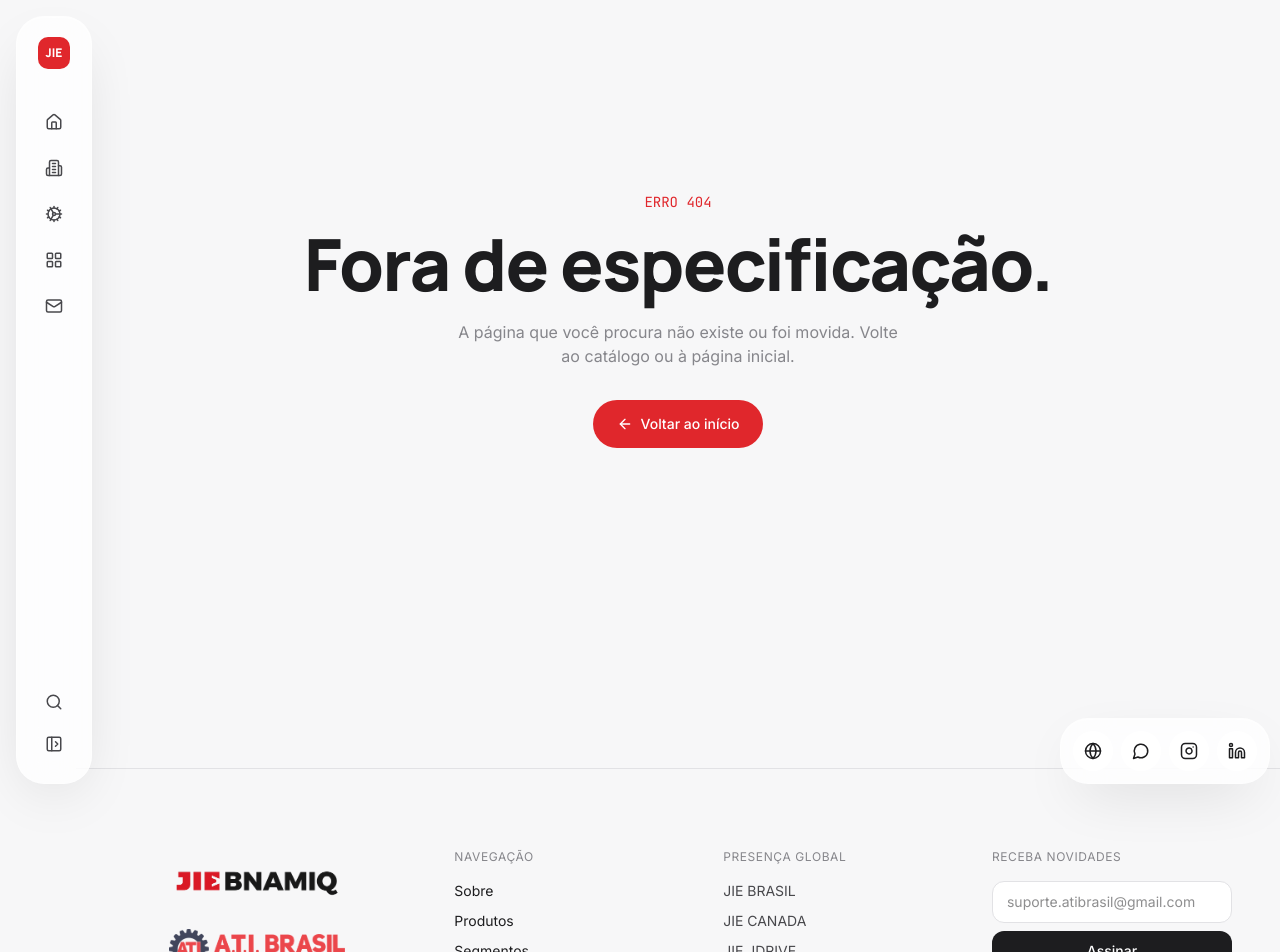
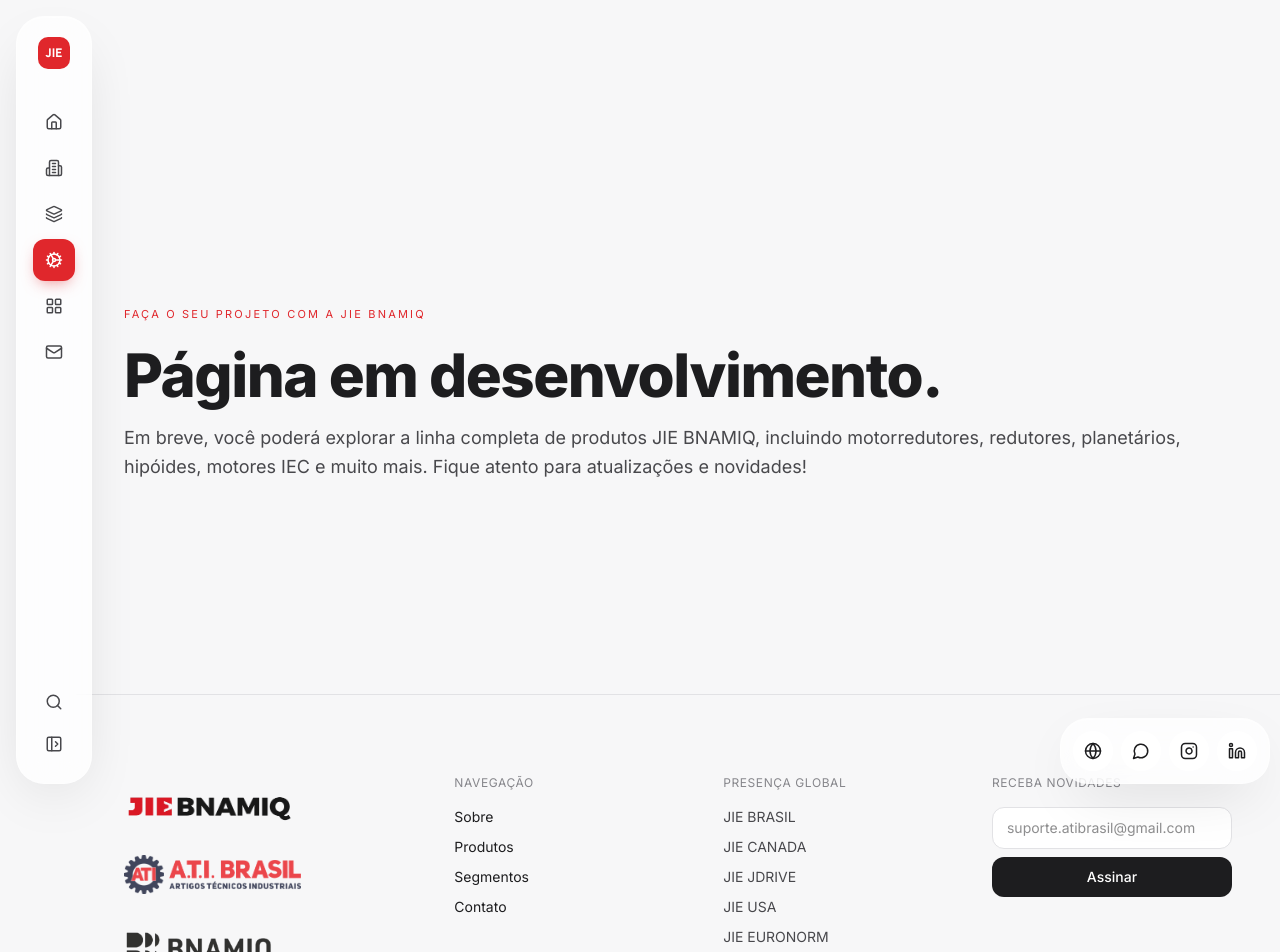
Before and after one commit to vieiraaa/jie-bnamiq, a Next.js app: page /configurator in a window 1280 px wide. Before the commit this address had no page. Shown: the top 952 px of the page. Built offline with nearby package versions, Linux system fonts and the light colour scheme.

Commit message:
Ajustes melhorias duda

```diff
--- a/app/api/contact/route.ts
+++ b/app/api/contact/route.ts
@@ -23,7 +23,7 @@
       },
     });
 
-    const subject = `Solicitação de contato - ${produto || "Site"}`;
+    const subject = `JIE-LEAD - Solicitação de contato - ${produto || "Site"}`;
 
     const textLines = [
       `Nome: ${nome || ""}`,
--- /dev/null
+++ b/app/configurator/page.tsx
@@ -0,0 +1,29 @@
+import type { Metadata } from "next";
+import Reveal from "@/components/Reveal";
+import ProductsCatalog from "@/components/ProductsCatalog";
+
+export const metadata: Metadata = {
+  title: "Linha de Produtos",
+  description:
+    "Motorredutores, redutores, planetários, hipóides, motores IEC e mais — a linha completa JIE BNAMIQ.",
+};
+
+export default function ProdutosPage() {
+  return (
+    <div className="pt-28 md:pt-75 pb-5">
+      <div className="max-w-7xl mx-auto px-6 md:px-12">
+        <Reveal>
+          <span className="font-[monsserat:var(--font-mono)] text-[11px] tracking-[0.2em] uppercase text-[var(--color-accent)]">
+            Faça o seu projeto com a JIE BNAMIQ
+          </span>
+          <h1 className="font-[monsserat:var(--font-display)] font-extrabold text-4xl md:text-6xl leading-[1.05] tracking-tight mt-5 max-w-6xl mb-4">
+            Página em desenvolvimento.
+          </h1>
+          <p className="text-[var(--color-ink-soft)] text-lg max-w-6xl mb-16 leading-relaxed">
+            Em breve, você poderá explorar a linha completa de produtos JIE BNAMIQ, incluindo motorredutores, redutores, planetários, hipóides, motores IEC e muito mais. Fique atento para atualizações e novidades!
+          </p>
+        </Reveal>
+      </div>
+    </div>
+  );
+}
--- a/app/page.tsx
+++ b/app/page.tsx
@@ -2,11 +2,13 @@
 import { ArrowUpRight } from "lucide-react";
 import Image from "next/image";
 import Hero from "@/components/Hero";
+import shoppingCWB from "@/lib/ShoppingCWB.png";
 import Numeros from "@/components/Numeros";
 import Reveal from "@/components/Reveal";
 import ProductCard from "@/components/ProductCard";
 import { products } from "@/lib/products";
 import { segments, differentiators, segmentSlug } from "@/lib/content";
+
 
 const featured = products.filter((p) =>
   ["jrtr", "jrp-standard", "jrph", "jcmb", "jrp-rv", "jrtg"].includes(p.slug)
@@ -19,7 +21,7 @@
       <Numeros />
 
       {/* Sobre preview */}
-      <section className="max-w-7xl mx-auto px-6 md:px-12 py-24 md:py-15 grid md:grid-cols-2 gap-12 items-center">
+      <section className="max-w-7xl mx-auto px-6 md:px-12 py-10 md:py-1 grid md:grid-cols-2 gap-12 items-center">
         <Reveal>
           <span className="font-[monsseratr:var(--font-mono)] text-[11px] tracking-[0.2em] uppercase text-[var(--color-accent)] justify-center md:justify-start">
             Sobre a marca
@@ -43,12 +45,12 @@
         <Reveal delay={0.1}>
           <div className="aspect-[4/3] rounded-[var(--radius-panel)] relative overflow-hidden">
             <Image
-              src="https://images.unsplash.com/photo-1541746972996-4e0b0f43e02a?q=80&w=1170&auto=format&fit=crop&ixlib=rb-4.1.0&ixid=M3wxMjA3fDB8MHxwaG90by1wYWdlfHx8fGVufDB8fHx8fA%3D%3D"
-              alt="JIE BNAMIQ"
+              src={shoppingCWB}
+              alt="Shopping CWB"
               fill
               className="object-cover"
             />
-            <div className="absolute inset-0 bg-[radial-gradient(circle_at_30%_20%,rgba(224,39,44,0.35),transparent_60%)]" />
+            <div className="absolute inset-0 bg-[radial-gradient(circle_at_30%_20%,rgba(224,39,44,0.35),transparent_80%)]" />
             <div className="absolute inset-0 flex items-center justify-center">
               <span className="font-[monsseratr:var(--font-display)] font-extrabold text-white/90 text-2xl z-10">
                 JIE <span className="text-[var(--color-accent)]">×</span> BNAMIQ
@@ -87,7 +89,7 @@
       </section>
 
       {/* Segmentos preview */}
-      <section className="max-w-7xl mx-auto px-6 md:px-12 py-24 md:py-2">
+      <section className="max-w-7xl mx-auto px-6 md:px-12 py-10 md:py-2">
         <Reveal>
           <span className="font-[monsseratr:var(--font-mono)] text-[11px] tracking-[0.2em] uppercase text-[var(--color-accent)]">
             Segmentos
@@ -115,7 +117,7 @@
       </section>
 
       {/* Diferenciais */}
-      <section className="max-w-7xl mx-auto px-6 md:px-12 py-24 md:py">
+      <section className="max-w-7xl mx-auto px-6 md:px-12 py-10 md:py-10">
         <Reveal>
           <span className="font-[monsseratr:var(--font-mono)] text-[11px] tracking-[0.2em] uppercase text-[var(--color-accent)]">
             Diferenciais
@@ -142,7 +144,7 @@
       </section>
 
       {/* CTA */}
-      <section className="max-w-7xl mx-auto px-6 md:px-12 pb-2">
+      <section className="max-w-7xl mx-auto px-6 md:px-12 pb-2 md:py-2">
         <Reveal className="rounded-[var(--radius-panel)] bg-[var(--color-ink)] px-8 md:px-16 py-16 md:py-20 text-center relative overflow-hidden">
           <div className="absolute inset-0 bg-[radial-gradient(circle_at_50%_0%,rgba(224,39,44,0.25),transparent_60%)]" />
           <h2 className="font-[monsseratr:var(--font-display)] font-extrabold text-white text-3xl md:text-4xl relative z-10 max-w-xl mx-auto">
--- a/components/Footer.tsx
+++ b/components/Footer.tsx
@@ -13,26 +13,44 @@
 
 
         <div className="flex flex-col gap-4 opacity-90 self-start">
+          <a
+              href="https://jie-bnamiq.com"
+              target="_blank"
+              rel="noopener noreferrer"
+            >
           <Image
                 src={logoJieBnamiq}
                 alt="Jie Bnamiq"
                 className="h-16 w-auto object-contain"
                 priority
               />
-
+            </a>
+            <a
+              href="https://atibrasil.com.br"
+              target="_blank"
+              rel="noopener noreferrer"
+            >
               <Image
                 src={logoAtiBrasil}
                 alt="A.T.I. BRASIL"
+                href="https://atibrasil.com.br"
                 className="h-10 w-auto object-contain"
                 priority
               />
-
+            </a>
+          <a
+              href="https://bnamiq.com.br"
+              target="_blank"
+              rel="noopener noreferrer"
+            >
           <Image
                 src={logoBnamiq}
                 alt="BNAMIQ"
+                href="https://bnamiq.com"
                 className="h-16 w-auto object-contain"
                 priority
               />
+            </a>
           </div>
         </div>
 
--- a/components/Sidebar.tsx
+++ b/components/Sidebar.tsx
@@ -11,6 +11,8 @@
   LayoutGrid,
   Mail,
   Search,
+  Layers,
+  Boxes,
   Globe,
   MessageCircle,
   Instagram,
@@ -23,7 +25,8 @@
 const links = [
   { href: "/", label: "Início", icon: Home },
   { href: "/sobre", label: "Sobre", icon: Building2 },
-  { href: "/produtos", label: "Produtos", icon: Cog },
+  { href: "/produtos", label: "Produtos", icon: Layers },
+  { href: "/configurator", label: "Configurator", icon: Cog },
   { href: "/segmentos", label: "Segmentos", icon: LayoutGrid },
   { href: "/contato", label: "Contato", icon: Mail },
 ];
@@ -75,7 +78,7 @@
       {/* Mobile top bar */}
       <div className="glass-panel md:hidden fixed top-3 left-3 right-3 z-40 flex items-center justify-between rounded-[var(--radius-panel)] px-4 py-3">
         <Link href="/" className="font-[family-name:var(--font-display)] font-extrabold tracking-tight text-[var(--color-accent)]">
-          JIE <span className="text-[var(--color-ink)] dark:text-[var(--color-ink-dark)]">BNAMIQ</span>
+          JIE <span className="text-black">BNAMIQ</span>
         </Link>
         <button
           aria-label="Buscar"
@@ -103,7 +106,7 @@
               initial={{ opacity: 0 }}
               animate={{ opacity: 1 }}
               transition={{ delay: 0.1 }}
-              className="font-[family-name:var(--font-display)] font-bold text-sm whitespace-nowrap"
+              className="font-[family-name:var(--font-display)] font-bold text-sm whitespace-nowrap text-black"
             >
               BNAMIQ
             </motion.span>
@@ -129,7 +132,7 @@
                   <motion.span
                     initial={{ opacity: 0, x: -4 }}
                     animate={{ opacity: 1, x: 0 }}
-                    className="text-sm font-medium whitespace-nowrap"
+                    className="text-sm font-medium whitespace-nowrap "
                   >
                     {link.label}
                   </motion.span>
@@ -185,6 +188,28 @@
         </div>
       </div>
 
+      {/* Mobile social bar */}
+<div className="md:hidden fixed bottom-4 left-1/2 -translate-x-1/2 z-50">
+  <div className="glass-panel flex items-center gap-3 rounded-full px-4 py-3 shadow-[0_20px_50px_-20px_rgba(0,0,0,0.35)]">
+    {socialLinks.map((item) => {
+      const Icon = item.icon;
+
+      return (
+        <a
+          key={item.href}
+          href={item.href}
+          target="_blank"
+          rel="noopener noreferrer"
+          aria-label={item.label}
+          className="flex h-11 w-11 items-center justify-center rounded-full bg-white text-[var(--color-ink)] transition-all duration-300 hover:bg-[var(--color-accent)] hover:text-white active:scale-95"
+        >
+          <Icon size={20} />
+        </a>
+      );
+    })}
+  </div>
+</div>
+
       <CommandPalette open={paletteOpen} onClose={() => setPaletteOpen(false)} />
     </>
   );
--- a/package.json
+++ b/package.json
@@ -16,7 +16,8 @@
     "next": "^15.5.20",
     "nodemailer": "^9.0.3",
     "react": "19.0.0",
-    "react-dom": "19.0.0"
+    "react-dom": "19.0.0",
+    "react-type-animation": "^3.2.0"
   },
   "devDependencies": {
     "@eslint/eslintrc": "^3.2.0",
```
Also changed, not shown: 1 other file (tests, documents, lock files or other folders).
